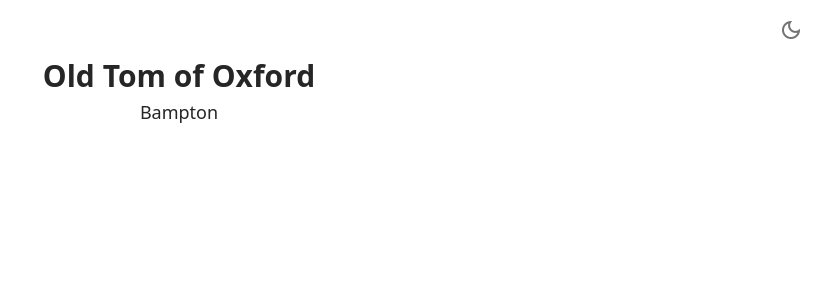
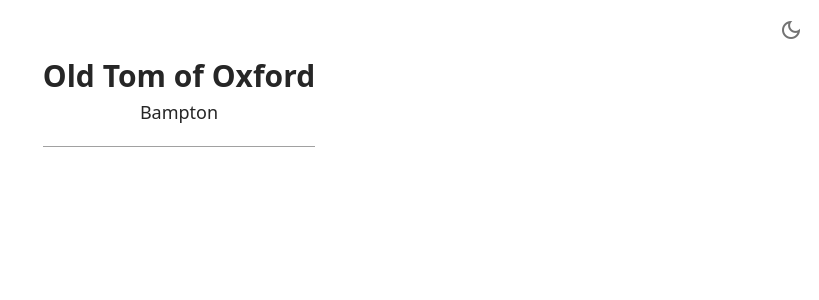
Before and after one commit to paulsbond/morris, a React (Vite) app: page /#/old-tom-of-oxford in a window 1280 px wide. Shown: the top 300 px of the page, without its empty margins (461-1280 px from the left). Built offline with nearby package versions, Linux system fonts and the light colour scheme.

Commit message:
Moved hr to DancePage component

```diff
--- a/src/DancePage.tsx
+++ b/src/DancePage.tsx
@@ -24,8 +24,6 @@ function Song({ song }: { song: string[] }) {
 
 function Figures({ figures }: { figures: string[] }) {
   return (
-    <>
-      <hr className="h-px w-full border-0 bg-neutral-400 dark:bg-neutral-600" />
     <div>
       {figures.map((figure, index) => (
         <p
@@ -40,7 +38,6 @@ function Figures({ figures }: { figures: string[] }) {
         </p>
       ))}
     </div>
-    </>
   );
 }
 
@@ -63,6 +60,7 @@ export function DancePage({ dance }: { dance: Dance }) {
       </header>
       {dance.info && <BasicInfo info={dance.info} />}
       {dance.song && <Song song={dance.song} />}
+      <hr className="h-px w-full border-0 bg-neutral-400 dark:bg-neutral-600" />
       {dance.figures && <Figures figures={dance.figures} />}
       {dance.video && <Video id={dance.video} />}
     </main>
```
Lines whose indentation alone changed are shown as unchanged.
